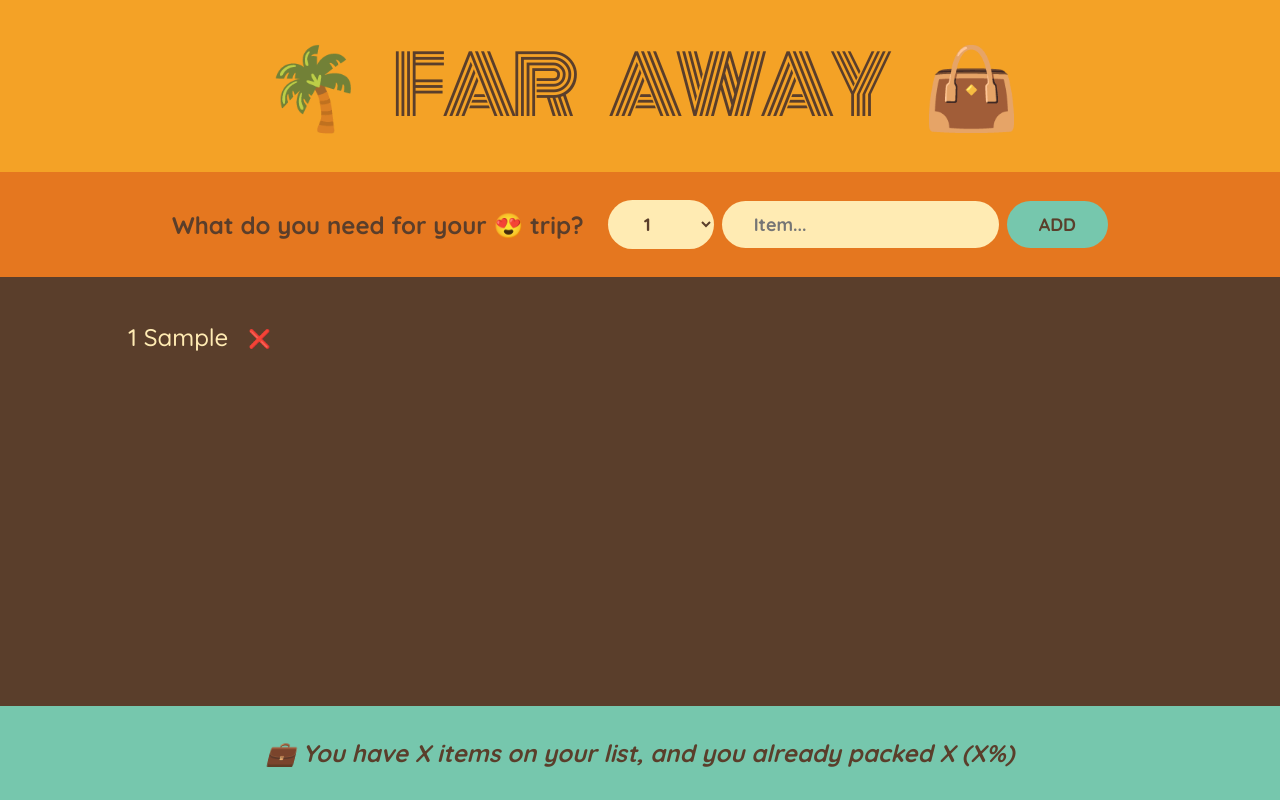
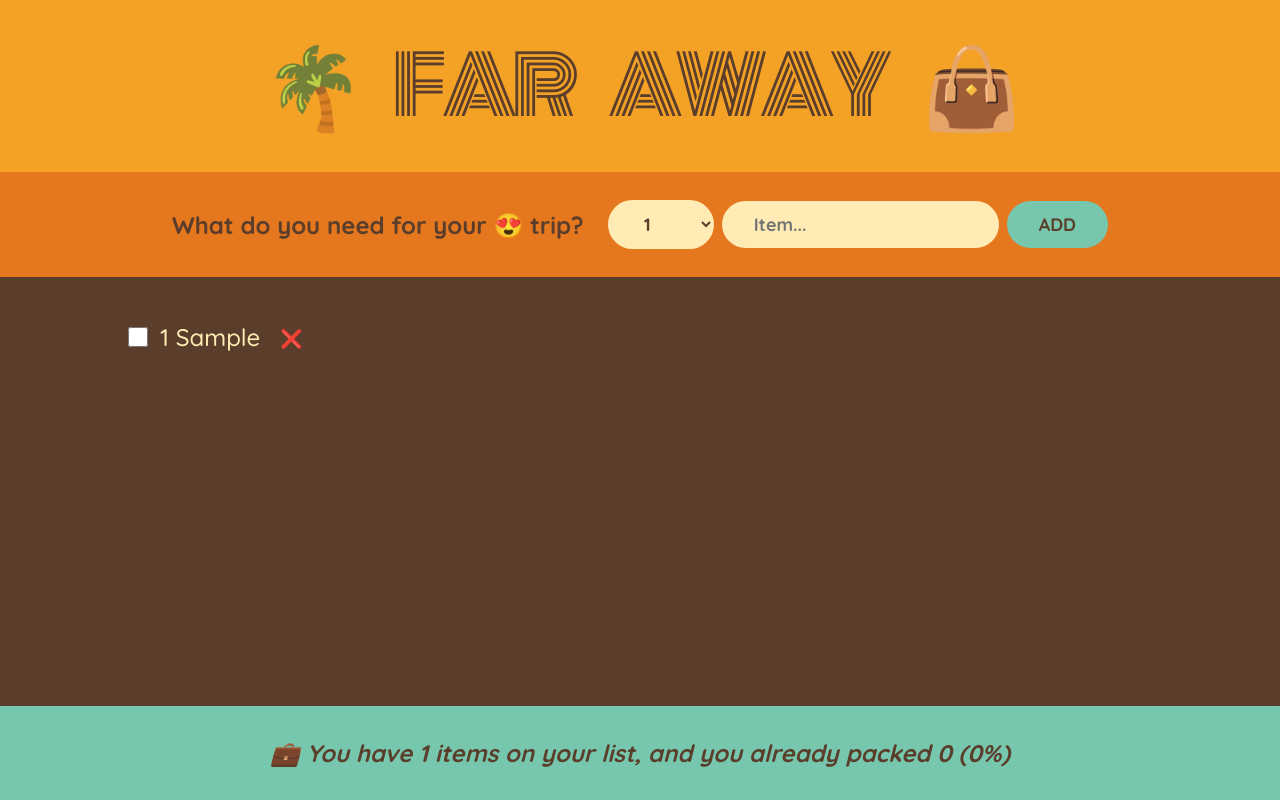
Before and after one commit to darkangel7863/travel-packing-app, a React (Create React App) app: page / in a window 1280 px wide. Both pictures are taken after typing "Sample" into the empty fields and a click on the button "ADD". Built offline with nearby package versions, Linux system fonts and the light colour scheme.

Commit message:
Finishing the packing list and footer

```diff
--- a/src/App.js
+++ b/src/App.js
@@ -16,6 +16,14 @@
   function handleDeleteItems(id) {
     setItems(items => items.filter(item => item.id !== id));
   }
+
+  function handleToggleItem(id) {
+    setItems(items =>
+      items.map(item =>
+        item.id === id ? { ...item, packed: !item.packed } : item,
+      ),
+    );
+  }
   return (
     <div className="app">
       <Logo />
@@ -23,8 +31,9 @@
       <PackingList
         items={items}
         onDeleteItems={handleDeleteItems}
+        onToggleItem={handleToggleItem}
       />
-      <Stats />
+      <Stats items={items} />
     </div>
   );
 }
@@ -74,7 +83,7 @@
     </form>
   );
 }
-function PackingList({ items, onDeleteItems }) {
+function PackingList({ items, onDeleteItems, onToggleItem }) {
   return (
     <div className="list">
       <ul>
@@ -82,6 +91,7 @@
           <Item
             item={item}
             onDeleteItems={onDeleteItems}
+            onToggleItem={onToggleItem}
             key={item.id}
           />
         ))}
@@ -90,9 +100,14 @@
   );
 }
 
-function Item({ item, onDeleteItems }) {
+function Item({ item, onDeleteItems, onToggleItem }) {
   return (
     <li>
+      <input
+        type="checkbox"
+        value={item.packed}
+        onChange={() => onToggleItem(item.id)}
+      />
       <span style={item.packed ? { textDecoration: 'line-through' } : {}}>
         {item.quantity} {item.description}
       </span>
@@ -100,10 +115,25 @@
     </li>
   );
 }
-function Stats() {
+function Stats({ items }) {
+  if (!items.length)
+    return (
+      <p className="stats">
+        <em>Start adding some items to your packing list 🚀</em>
+      </p>
+    );
+  const numItems = items.length;
+  const numPacked = items.filter(item => item.packed).length;
+  const percentage = Math.round((numPacked / numItems) * 100);
   return (
     <footer className="stats">
-      <em>💼 You have X items on your list, and you already packed X (X%)</em>
+      <em>
+        {percentage === 100
+          ? 'You got everything! Ready to go ✈'
+          : `
+            💼 You have ${numItems} items on your list, and you already packed
+            ${numPacked} (${percentage}%)`}
+      </em>
     </footer>
   );
 }
```
